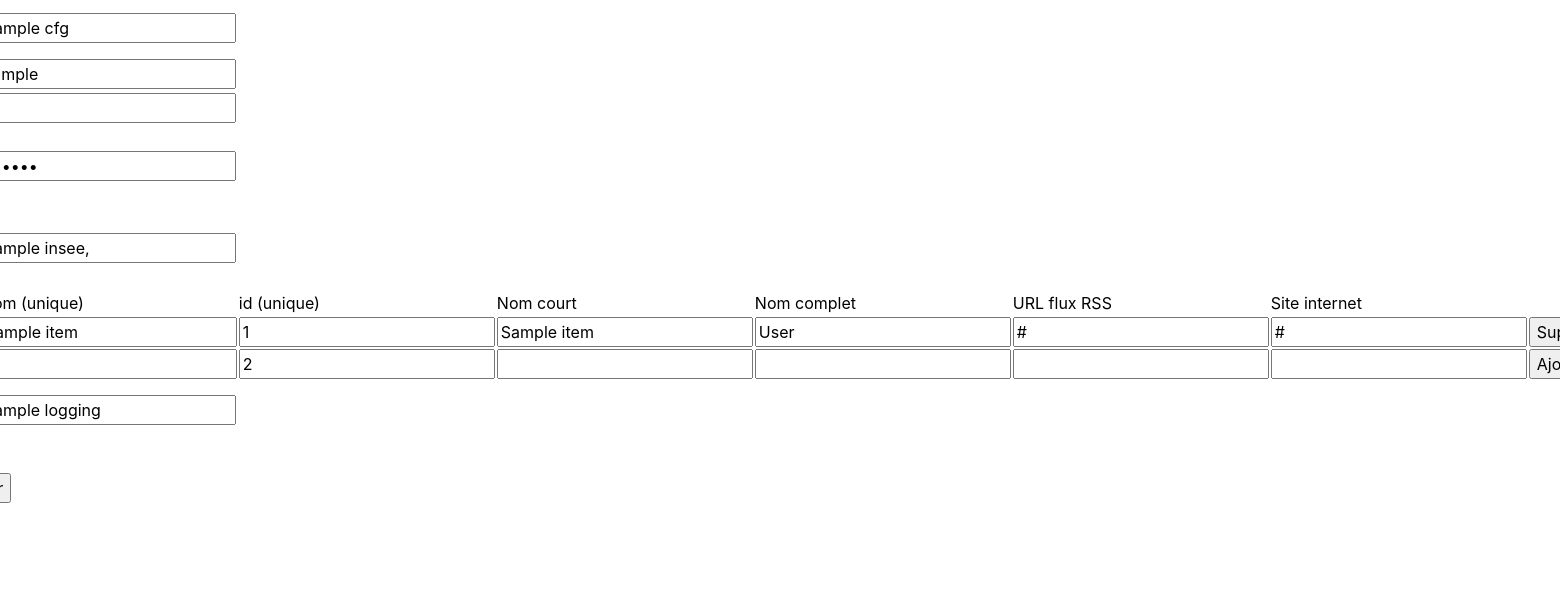
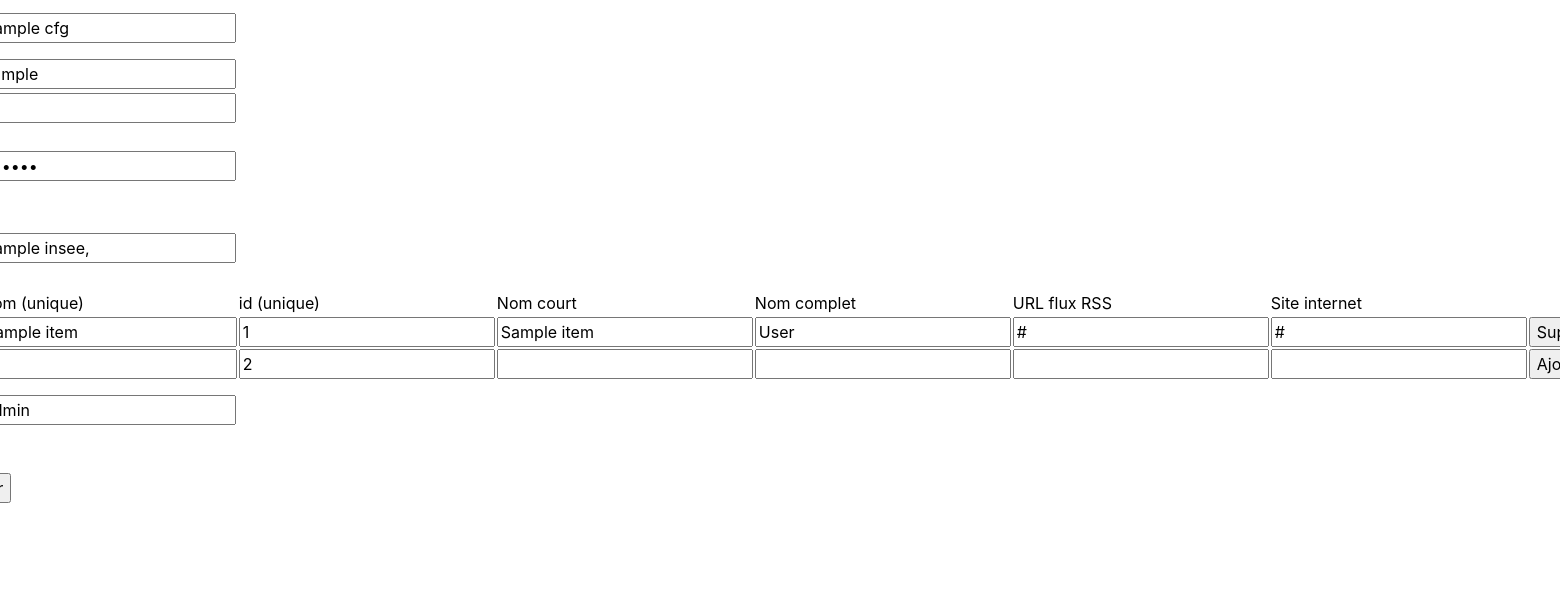
Before and after one commit to basox70/HomePage, a Flask app: template templates/config.html in a window 1560 px wide; the page is wider, and only the part inside the window is pictured. Shown: the part 154-747 px from the top of that part. Run offline with Flask 3, Linux system fonts and the light colour scheme; the template is opened without the code that fills it: most values are stand-ins (such as "Sample title", 1, 10 or a date in 2020); parts of the project's set-up code (start-up, migrations or seed data) failed here and were passed over; some libraries are stand-ins or nearby versions.

Commit message:
updated typo

```diff
--- a/app.py
+++ b/app.py
@@ -165,7 +165,7 @@ def configEdit():
                     "username" : username,
                     "password" : password,
                     "rss" : rss,
-                    "logging" : logging,
+                    "loggingLevel" : logging,
                     "debug" : debug
                     }
             final = config.Config().save(data)
--- a/templates/config.html
+++ b/templates/config.html
@@ -50,7 +50,7 @@
           </tr>
         </table>
         </td></tr>
-        <tr><td><label for="logging">Niveau de log</label></td> <td><input name="logging" type="text" value="{{cfg.logging}}"/></td>
+        <tr><td><label for="logging">Niveau de log</label></td> <td><input name="logging" type="text" value="{{cfg.loggingLevel}}"/></td>
         <tr><td><label for="debug">Debug</label></td> <td><input name="debug" type="checkbox" {% if cfg.debug %}checked{% endif %}/></td>
         </table>
         <input name="port" type="hidden" value="{{cfg.port}}"/>
```
